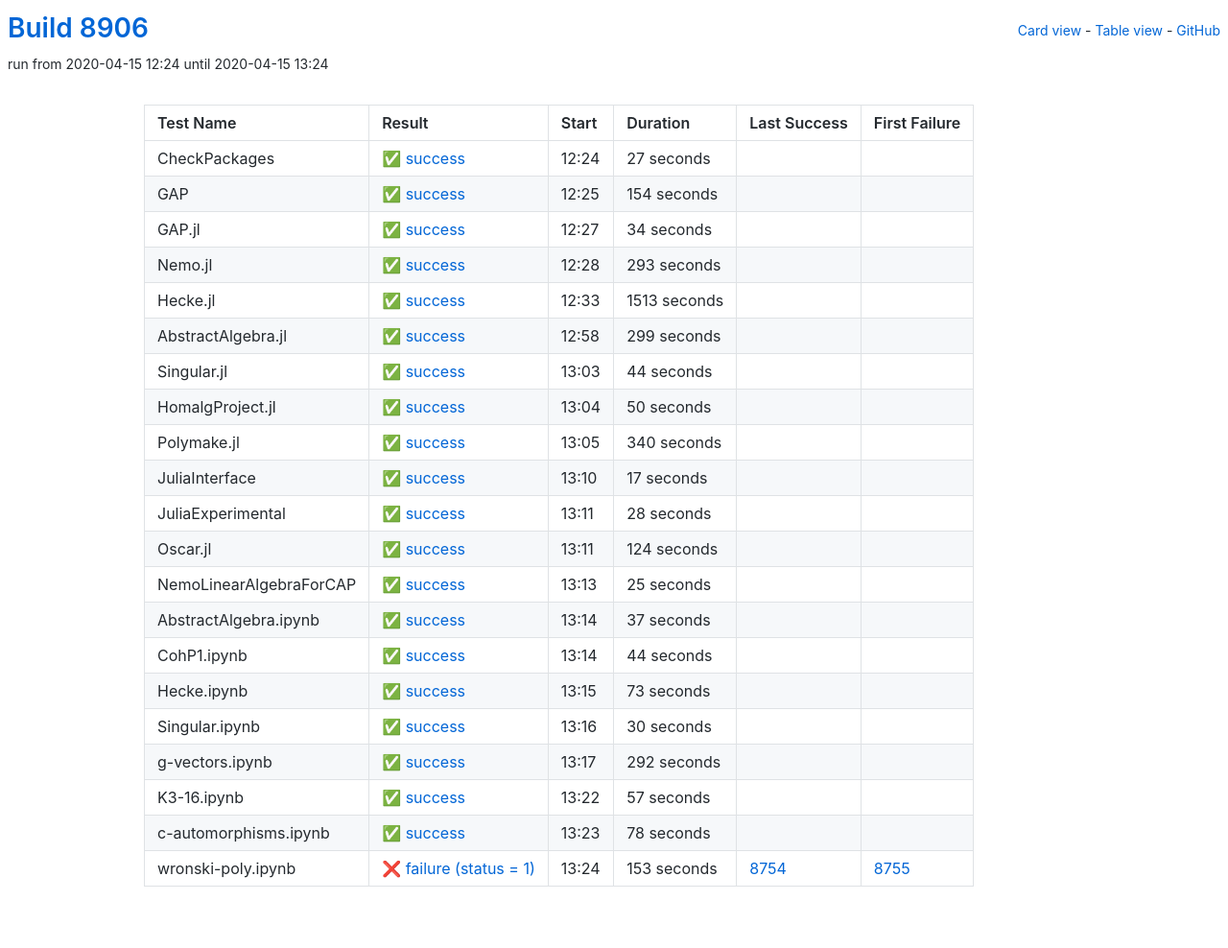
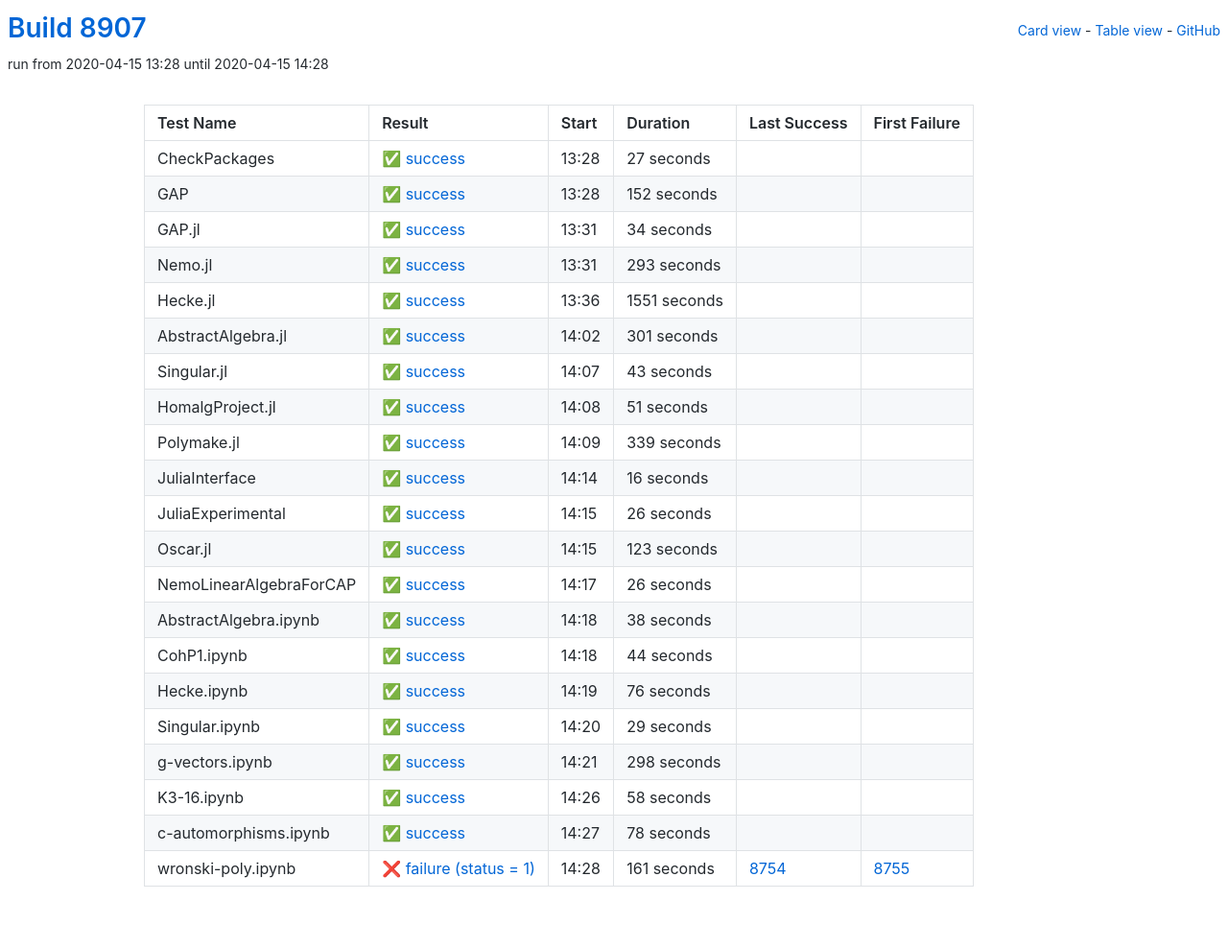
Before and after one commit to oscar-system/oscar-ci-status, a Jekyll site: the page built from table.html, in a window 1280 px wide. Shown: the whole page at 96% size. Built offline with Jekyll 4.4.1, drawn with Linux system fonts in a browser that asks for light colours.

Commit message:
Build 8907

```diff
--- a/_data/ci.yml
+++ b/_data/ci.yml
@@ -1,5 +1,5 @@
-build: 8906
-build_url: https://oscarci.mathematik.uni-kl.de/job/oscar/8906/
+build: 8907
+build_url: https://oscarci.mathematik.uni-kl.de/job/oscar/8907/
 job: oscar
 tests:
 - duration: 27
@@ -8,20 +8,20 @@
   first_failure_url: null
   last_success: false
   last_success_url: null
-  log: https://oscarci.mathematik.uni-kl.de/job/oscar/8906/artifact/logs/build-8906/CheckPackages.log
+  log: https://oscarci.mathematik.uni-kl.de/job/oscar/8907/artifact/logs/build-8907/CheckPackages.log
   name: CheckPackages
-  start: 2020-04-15 12:24
+  start: 2020-04-15 13:28
   status: success
   success: true
-- duration: 154
+- duration: 152
   exitcode: 0
   first_failure: false
   first_failure_url: null
   last_success: false
   last_success_url: null
-  log: https://oscarci.mathematik.uni-kl.de/job/oscar/8906/artifact/logs/build-8906/GAP.log
+  log: https://oscarci.mathematik.uni-kl.de/job/oscar/8907/artifact/logs/build-8907/GAP.log
   name: GAP
-  start: 2020-04-15 12:25
+  start: 2020-04-15 13:28
   status: success
   success: true
 - duration: 34
@@ -30,9 +30,9 @@
   first_failure_url: null
   last_success: false
   last_success_url: null
-  log: https://oscarci.mathematik.uni-kl.de/job/oscar/8906/artifact/logs/build-8906/GAP.jl.log
+  log: https://oscarci.mathematik.uni-kl.de/job/oscar/8907/artifact/logs/build-8907/GAP.jl.log
   name: GAP.jl
-  start: 2020-04-15 12:27
+  start: 2020-04-15 13:31
   status: success
   success: true
 - duration: 293
@@ -41,31 +41,119 @@
   first_failure_url: null
   last_success: false
   last_success_url: null
-  log: https://oscarci.mathematik.uni-kl.de/job/oscar/8906/artifact/logs/build-8906/Nemo.jl.log
+  log: https://oscarci.mathematik.uni-kl.de/job/oscar/8907/artifact/logs/build-8907/Nemo.jl.log
   name: Nemo.jl
-  start: 2020-04-15 12:28
+  start: 2020-04-15 13:31
   status: success
   success: true
-- duration: 1513
+- duration: 1551
   exitcode: 0
   first_failure: false
   first_failure_url: null
   last_success: false
   last_success_url: null
-  log: https://oscarci.mathematik.uni-kl.de/job/oscar/8906/artifact/logs/build-8906/Hecke.jl.log
+  log: https://oscarci.mathematik.uni-kl.de/job/oscar/8907/artifact/logs/build-8907/Hecke.jl.log
   name: Hecke.jl
-  start: 2020-04-15 12:33
+  start: 2020-04-15 13:36
   status: success
   success: true
-- duration: 299
+- duration: 301
   exitcode: 0
   first_failure: false
   first_failure_url: null
   last_success: false
   last_success_url: null
-  log: https://oscarci.mathematik.uni-kl.de/job/oscar/8906/artifact/logs/build-8906/AbstractAlgebra.jl.log
+  log: https://oscarci.mathematik.uni-kl.de/job/oscar/8907/artifact/logs/build-8907/AbstractAlgebra.jl.log
   name: AbstractAlgebra.jl
-  start: 2020-04-15 12:58
+  start: 2020-04-15 14:02
+  status: success
+  success: true
+- duration: 43
+  exitcode: 0
+  first_failure: false
+  first_failure_url: null
+  last_success: false
+  last_success_url: null
+  log: https://oscarci.mathematik.uni-kl.de/job/oscar/8907/artifact/logs/build-8907/Singular.jl.log
+  name: Singular.jl
+  start: 2020-04-15 14:07
+  status: success
+  success: true
+- duration: 51
+  exitcode: 0
+  first_failure: false
+  first_failure_url: null
+  last_success: false
+  last_success_url: null
+  log: https://oscarci.mathematik.uni-kl.de/job/oscar/8907/artifact/logs/build-8907/HomalgProject.jl.log
+  name: HomalgProject.jl
+  start: 2020-04-15 14:08
+  status: success
+  success: true
+- duration: 339
+  exitcode: 0
+  first_failure: false
+  first_failure_url: null
+  last_success: false
+  last_success_url: null
+  log: https://oscarci.mathematik.uni-kl.de/job/oscar/8907/artifact/logs/build-8907/Polymake.jl.log
+  name: Polymake.jl
+  start: 2020-04-15 14:09
+  status: success
+  success: true
+- duration: 16
+  exitcode: 0
+  first_failure: false
+  first_failure_url: null
+  last_success: false
+  last_success_url: null
+  log: https://oscarci.mathematik.uni-kl.de/job/oscar/8907/artifact/logs/build-8907/JuliaInterface.log
+  name: JuliaInterface
+  start: 2020-04-15 14:14
+  status: success
+  success: true
+- duration: 26
+  exitcode: 0
+  first_failure: false
+  first_failure_url: null
+  last_success: false
+  last_success_url: null
+  log: https://oscarci.mathematik.uni-kl.de/job/oscar/8907/artifact/logs/build-8907/JuliaExperimental.log
+  name: JuliaExperimental
+  start: 2020-04-15 14:15
+  status: success
+  success: true
+- duration: 123
+  exitcode: 0
+  first_failure: false
+  first_failure_url: null
+  last_success: false
+  last_success_url: null
+  log: https://oscarci.mathematik.uni-kl.de/job/oscar/8907/artifact/logs/build-8907/Oscar.jl.log
+  name: Oscar.jl
+  start: 2020-04-15 14:15
+  status: success
+  success: true
+- duration: 26
+  exitcode: 0
+  first_failure: false
+  first_failure_url: null
+  last_success: false
+  last_success_url: null
+  log: https://oscarci.mathematik.uni-kl.de/job/oscar/8907/artifact/logs/build-8907/NemoLinearAlgebraForCAP.log
+  name: NemoLinearAlgebraForCAP
+  start: 2020-04-15 14:17
+  status: success
+  success: true
+- duration: 38
+  exitcode: 0
+  first_failure: false
+  first_failure_url: null
+  last_success: false
+  last_success_url: null
+  log: https://oscarci.mathematik.uni-kl.de/job/oscar/8907/artifact/logs/build-8907/AbstractAlgebra.ipynb.log
+  name: AbstractAlgebra.ipynb
+  start: 2020-04-15 14:18
   status: success
   success: true
 - duration: 44
@@ -74,141 +162,53 @@
   first_failure_url: null
   last_success: false
   last_success_url: null
-  log: https://oscarci.mathematik.uni-kl.de/job/oscar/8906/artifact/logs/build-8906/Singular.jl.log
-  name: Singular.jl
-  start: 2020-04-15 13:03
+  log: https://oscarci.mathematik.uni-kl.de/job/oscar/8907/artifact/logs/build-8907/CohP1.ipynb.log
+  name: CohP1.ipynb
+  start: 2020-04-15 14:18
   status: success
   success: true
-- duration: 50
+- duration: 76
   exitcode: 0
   first_failure: false
   first_failure_url: null
   last_success: false
   last_success_url: null
-  log: https://oscarci.mathematik.uni-kl.de/job/oscar/8906/artifact/logs/build-8906/HomalgProject.jl.log
-  name: HomalgProject.jl
-  start: 2020-04-15 13:04
+  log: https://oscarci.mathematik.uni-kl.de/job/oscar/8907/artifact/logs/build-8907/Hecke.ipynb.log
+  name: Hecke.ipynb
+  start: 2020-04-15 14:19
   status: success
   success: true
-- duration: 340
+- duration: 29
   exitcode: 0
   first_failure: false
   first_failure_url: null
   last_success: false
   last_success_url: null
-  log: https://oscarci.mathematik.uni-kl.de/job/oscar/8906/artifact/logs/build-8906/Polymake.jl.log
-  name: Polymake.jl
-  start: 2020-04-15 13:05
+  log: https://oscarci.mathematik.uni-kl.de/job/oscar/8907/artifact/logs/build-8907/Singular.ipynb.log
+  name: Singular.ipynb
+  start: 2020-04-15 14:20
   status: success
   success: true
-- duration: 17
+- duration: 298
   exitcode: 0
   first_failure: false
   first_failure_url: null
   last_success: false
   last_success_url: null
-  log: https://oscarci.mathematik.uni-kl.de/job/oscar/8906/artifact/logs/build-8906/JuliaInterface.log
-  name: JuliaInterface
-  start: 2020-04-15 13:10
+  log: https://oscarci.mathematik.uni-kl.de/job/oscar/8907/artifact/logs/build-8907/g-vectors.ipynb.log
+  name: g-vectors.ipynb
+  start: 2020-04-15 14:21
   status: success
   success: true
-- duration: 28
+- duration: 58
   exitcode: 0
   first_failure: false
   first_failure_url: null
   last_success: false
   last_success_url: null
-  log: https://oscarci.mathematik.uni-kl.de/job/oscar/8906/artifact/logs/build-8906/JuliaExperimental.log
-  name: JuliaExperimental
-  start: 2020-04-15 13:11
-  status: success
-  success: true
-- duration: 124
-  exitcode: 0
-  first_failure: false
-  first_failure_url: null
-  last_success: false
-  last_success_url: null
-  log: https://oscarci.mathematik.uni-kl.de/job/oscar/8906/artifact/logs/build-8906/Oscar.jl.log
-  name: Oscar.jl
-  start: 2020-04-15 13:11
-  status: success
-  success: true
-- duration: 25
-  exitcode: 0
-  first_failure: false
-  first_failure_url: null
-  last_success: false
-  last_success_url: null
-  log: https://oscarci.mathematik.uni-kl.de/job/oscar/8906/artifact/logs/build-8906/NemoLinearAlgebraForCAP.log
-  name: NemoLinearAlgebraForCAP
-  start: 2020-04-15 13:13
-  status: success
-  success: true
-- duration: 37
-  exitcode: 0
-  first_failure: false
-  first_failure_url: null
-  last_success: false
-  last_success_url: null
-  log: https://oscarci.mathematik.uni-kl.de/job/oscar/8906/artifact/logs/build-8906/AbstractAlgebra.ipynb.log
-  name: AbstractAlgebra.ipynb
-  start: 2020-04-15 13:14
-  status: success
-  success: true
-- duration: 44
-  exitcode: 0
-  first_failure: false
-  first_failure_url: null
-  last_success: false
-  last_success_url: null
-  log: https://oscarci.mathematik.uni-kl.de/job/oscar/8906/artifact/logs/build-8906/CohP1.ipynb.log
-  name: CohP1.ipynb
-  start: 2020-04-15 13:14
-  status: success
-  success: true
-- duration: 73
-  exitcode: 0
-  first_failure: false
-  first_failure_url: null
-  last_success: false
-  last_success_url: null
-  log: https://oscarci.mathematik.uni-kl.de/job/oscar/8906/artifact/logs/build-8906/Hecke.ipynb.log
-  name: Hecke.ipynb
-  start: 2020-04-15 13:15
-  status: success
-  success: true
-- duration: 30
-  exitcode: 0
-  first_failure: false
-  first_failure_url: null
-  last_success: false
-  last_success_url: null
-  log: https://oscarci.mathematik.uni-kl.de/job/oscar/8906/artifact/logs/build-8906/Singular.ipynb.log
-  name: Singular.ipynb
-  start: 2020-04-15 13:16
-  status: success
-  success: true
-- duration: 292
-  exitcode: 0
-  first_failure: false
-  first_failure_url: null
-  last_success: false
-  last_success_url: null
-  log: https://oscarci.mathematik.uni-kl.de/job/oscar/8906/artifact/logs/build-8906/g-vectors.ipynb.log
-  name: g-vectors.ipynb
-  start: 2020-04-15 13:17
-  status: success
-  success: true
-- duration: 57
-  exitcode: 0
-  first_failure: false
-  first_failure_url: null
-  last_success: false
-  last_success_url: null
-  log: https://oscarci.mathematik.uni-kl.de/job/oscar/8906/artifact/logs/build-8906/K3-16.ipynb.log
+  log: https://oscarci.mathematik.uni-kl.de/job/oscar/8907/artifact/logs/build-8907/K3-16.ipynb.log
   name: K3-16.ipynb
-  start: 2020-04-15 13:22
+  start: 2020-04-15 14:26
   status: success
   success: true
 - duration: 78
@@ -217,19 +217,19 @@
   first_failure_url: null
   last_success: false
   last_success_url: null
-  log: https://oscarci.mathematik.uni-kl.de/job/oscar/8906/artifact/logs/build-8906/c-automorphisms.ipynb.log
+  log: https://oscarci.mathematik.uni-kl.de/job/oscar/8907/artifact/logs/build-8907/c-automorphisms.ipynb.log
   name: c-automorphisms.ipynb
-  start: 2020-04-15 13:23
+  start: 2020-04-15 14:27
   status: success
   success: true
-- duration: 153
+- duration: 161
   exitcode: 1
   first_failure: 8755
   first_failure_url: https://oscarci.mathematik.uni-kl.de/job/oscar/8755/
   last_success: 8754
   last_success_url: https://oscarci.mathematik.uni-kl.de/job/oscar/8754/
-  log: https://oscarci.mathematik.uni-kl.de/job/oscar/8906/artifact/logs/build-8906/wronski-poly.ipynb.log
+  log: https://oscarci.mathematik.uni-kl.de/job/oscar/8907/artifact/logs/build-8907/wronski-poly.ipynb.log
   name: wronski-poly.ipynb
-  start: 2020-04-15 13:24
+  start: 2020-04-15 14:28
   status: failure
   success: false
```
Also changed, not shown: README.md.
